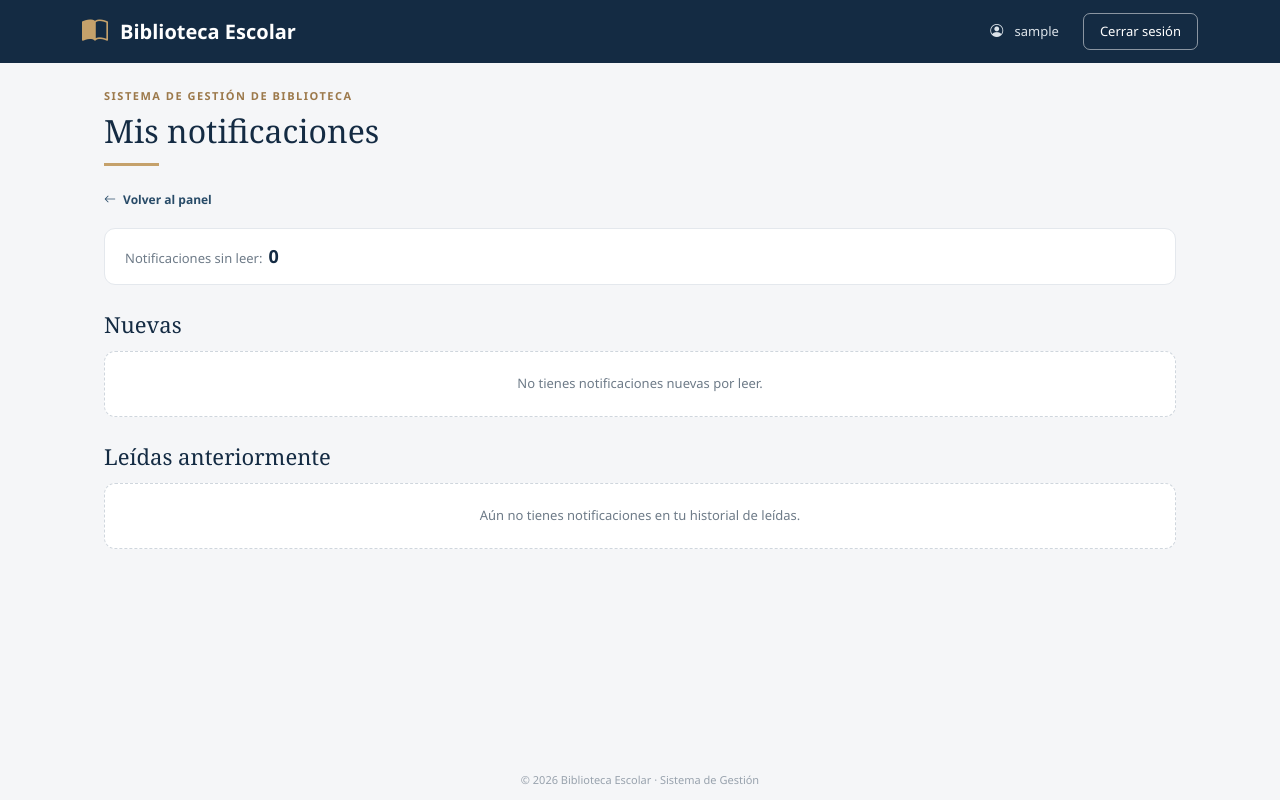
After one commit to Ximenadiaz21/proyecto-final-is, a Django app: page /notificaciones/ in a window 1280 px wide. The commit adds this page. Run offline with Django 5.2, Linux system fonts and the light colour scheme; the visitor is signed in with stand-in values (Sample User, id 1); data that the repository does not hold is empty.

Commit message:
Implementar consulta y gestión de notificaciones del usuario (CU-15, RF-15)

```diff
--- a/biblioteca/urls.py
+++ b/biblioteca/urls.py
@@ -10,7 +10,12 @@ from django.contrib.auth.views import (
     PasswordResetCompleteView,
 )
 
-from cuentas.views import panel_usuario
+from cuentas.views import (
+    panel_usuario,
+    mis_notificaciones,
+    marcar_notificacion_leida,
+    marcar_todas_leidas,
+)
 
 
 urlpatterns = [
@@ -53,6 +58,11 @@ urlpatterns = [
     # Muestra el panel del usuario
     path('panel/', panel_usuario, name='panel'),
 
+    # Notificaciones del usuario (CU-15)
+    path('notificaciones/', mis_notificaciones, name='mis_notificaciones'),
+    path('notificaciones/<int:notificacion_id>/leer/', marcar_notificacion_leida, name='marcar_notificacion_leida'),
+    path('notificaciones/leer-todas/', marcar_todas_leidas, name='marcar_todas_leidas'),
+
     # Conecta el catálogo de libros
     path('catalogo/', include('catalogo.urls')),
 
--- a/cuentas/views.py
+++ b/cuentas/views.py
@@ -1,6 +1,10 @@
 
-from django.shortcuts import render
+from django.contrib import messages
 from django.contrib.auth.decorators import login_required
+from django.shortcuts import get_object_or_404, redirect, render
+from django.views.decorators.http import require_POST
+
+from .models import Notificacion
 
 
 # Muestra el panel del usuario
@@ -23,10 +27,82 @@ def panel_usuario(request):
     else:
         titulo = 'Panel de usuario'
 
+    notificaciones_no_leidas = Notificacion.objects.filter(
+        usuario=usuario,
+        leida=False
+    ).count()
+
     # Envía los datos al HTML
     contexto = {
         'usuario': usuario,
         'titulo': titulo,
+        'notificaciones_no_leidas': notificaciones_no_leidas,
     }
 
     return render(request, 'panel.html', contexto)
+
+
+# Muestra las notificaciones del usuario autenticado (CU-15, RF-15)
+@login_required
+def mis_notificaciones(request):
+    # Obtiene el usuario que tiene la sesión activa
+    usuario = request.user
+
+    # Consulta todas las notificaciones del usuario ordenadas de la más reciente a la más antigua
+    notificaciones = list(
+        Notificacion.objects.filter(usuario=usuario).order_by('-fecha', '-id')
+    )
+
+    # Separa las notificaciones nuevas (no leídas) del historial de leídas
+    no_leidas = [n for n in notificaciones if not n.leida]
+    leidas = [n for n in notificaciones if n.leida]
+
+    # Prepara el contexto para enviar a la plantilla HTML
+    contexto = {
+        'usuario': usuario,
+        'titulo': 'Mis notificaciones',
+        'no_leidas': no_leidas,
+        'leidas': leidas,
+        'total_no_leidas': len(no_leidas),
+    }
+
+    return render(request, 'notificaciones/mis_notificaciones.html', contexto)
+
+
+# Marca una notificación individual del usuario como leída (CU-15)
+@login_required
+@require_POST
+def marcar_notificacion_leida(request, notificacion_id):
+    # Busca la notificación asegurando que pertenezca al usuario en sesión (RNF-02)
+    notificacion = get_object_or_404(
+        Notificacion,
+        id=notificacion_id,
+        usuario=request.user
+    )
+
+    # Actualiza el estado únicamente si aún estaba pendiente por leer
+    if not notificacion.leida:
+        notificacion.leida = True
+        notificacion.save(update_fields=['leida'])
+        messages.success(request, "Notificación marcada como leída.")
+
+    return redirect('mis_notificaciones')
+
+
+# Marca todas las notificaciones pendientes del usuario como leídas (CU-15)
+@login_required
+@require_POST
+def marcar_todas_leidas(request):
+    # Actualiza en bloque todas las notificaciones no leídas del usuario actual
+    actualizadas = Notificacion.objects.filter(
+        usuario=request.user,
+        leida=False
+    ).update(leida=True)
+
+    # Informa al usuario el resultado de la acción
+    if actualizadas:
+        messages.success(request, f"Se marcaron {actualizadas} notificación(es) como leídas.")
+    else:
+        messages.info(request, "No tenías notificaciones pendientes por leer.")
+
+    return redirect('mis_notificaciones')
--- /dev/null
+++ b/templates/notificaciones/mis_notificaciones.html
@@ -0,0 +1,309 @@
+<!DOCTYPE html>
+<html lang="es">
+<head>
+    <meta charset="UTF-8">
+    <meta name="viewport" content="width=device-width, initial-scale=1.0">
+
+    <title>{{ titulo }} | Biblioteca Escolar</title>
+
+    <!-- Carga Bootstrap y los iconos del sistema -->
+    <link href="https://cdn.jsdelivr.net/npm/bootstrap@5.3.3/dist/css/bootstrap.min.css" rel="stylesheet">
+    <link href="https://cdn.jsdelivr.net/npm/bootstrap-icons@1.11.3/font/bootstrap-icons.css" rel="stylesheet">
+
+    <style>
+        /* Variables de color institucionales de la biblioteca */
+        :root {
+            --azul: #142b43;
+            --azul-secundario: #284b68;
+            --dorado: #c5a16b;
+            --fondo: #f5f6f8;
+            --gris: #6e7b88;
+        }
+
+        body {
+            min-height: 100vh;
+            background-color: var(--fondo);
+            font-family: "Segoe UI", Arial, sans-serif;
+            color: #273747;
+            display: flex;
+            flex-direction: column;
+        }
+
+        /* Barra de navegación superior */
+        .navbar-biblioteca { background-color: var(--azul); padding: 12px 0; }
+
+        .marca {
+            display: flex; align-items: center; gap: 12px;
+            color: white; text-decoration: none;
+            font-size: 20px; font-weight: 600;
+        }
+        .marca:hover { color: white; }
+        .marca i { color: var(--dorado); font-size: 26px; }
+
+        .usuario-navbar { color: #dce3e9; font-size: 13px; }
+
+        .btn-salir {
+            background: transparent;
+            border: 1px solid rgba(255,255,255,0.5);
+            border-radius: 7px; padding: 8px 16px;
+            color: white; font-size: 13px; transition: 0.2s;
+        }
+        .btn-salir:hover { background-color: white; color: var(--azul); }
+
+        /* Contenedor principal de la página */
+        .contenido {
+            width: 100%; max-width: 1120px;
+            margin: 25px auto 10px; padding: 0 24px; flex: 1;
+        }
+
+        /* Encabezados de sección */
+        .etiqueta {
+            color: #9c794b; font-size: 11px; font-weight: 700;
+            letter-spacing: 1.5px; text-transform: uppercase; margin-bottom: 7px;
+        }
+
+        h1.titulo {
+            color: var(--azul);
+            font-family: Georgia, "Times New Roman", serif;
+            font-size: 32px; font-weight: 400; margin-bottom: 8px;
+        }
+
+        .linea-dorada { width: 55px; height: 3px; margin: 13px 0 20px; background-color: var(--dorado); }
+
+        .titulo-seccion {
+            color: var(--azul);
+            font-family: Georgia, "Times New Roman", serif;
+            font-size: 22px; margin: 26px 0 14px;
+        }
+
+        /* Caja de resumen de notificaciones pendientes */
+        .resumen {
+            background: white; border: 1px solid #e4e8ed; border-radius: 11px;
+            padding: 14px 20px; margin: 18px 0 0; font-size: 13px; color: var(--gris);
+            display: flex; justify-content: space-between; align-items: center; flex-wrap: wrap; gap: 12px;
+        }
+        .resumen strong { color: var(--azul); font-size: 18px; margin-left: 6px; }
+
+        /* Tarjeta individual de notificación */
+        .notificacion {
+            background: white; border: 1px solid #e4e8ed;
+            border-radius: 11px; padding: 16px 20px; margin-bottom: 12px;
+            transition: 0.2s;
+        }
+        .notificacion.no-leida {
+            border-left: 4px solid var(--dorado);
+            background-color: #ffffff;
+        }
+        .notificacion.leida {
+            background-color: #fafbfc;
+            opacity: 0.88;
+        }
+
+        .notificacion .mensaje {
+            color: #273747; font-size: 14px; line-height: 1.6; margin: 6px 0 4px;
+        }
+        .notificacion .fecha {
+            color: var(--gris); font-size: 12px; margin: 0;
+        }
+
+        /* Etiquetas de color según el tipo de notificación */
+        .badge-tipo {
+            display: inline-block; padding: 4px 10px; border-radius: 5px;
+            font-size: 11px; font-weight: 600; background: #f1f3f5; color: #697784;
+        }
+        .badge-VENCE_PRONTO { background: #fff4de; color: #9a6a12; }
+        .badge-VENCIDO { background: #fde8e8; color: #9b1c1c; }
+        .badge-RESERVA_DISPONIBLE { background: #e3f4ea; color: #1f7a45; }
+        .badge-MULTA { background: #fde8e8; color: #9b1c1c; }
+        .badge-GENERAL { background: #e6eefb; color: #2a5aa8; }
+
+        /* Botones de acción */
+        .btn-accion {
+            border: 0; border-radius: 7px; padding: 8px 14px;
+            font-size: 12px; font-weight: 600; color: white;
+            background-color: var(--azul); white-space: nowrap;
+            transition: 0.2s;
+        }
+        .btn-accion:hover { background-color: var(--azul-secundario); }
+
+        .btn-borde {
+            background: white; color: var(--azul); border: 1px solid #cfd6dd;
+            border-radius: 7px; padding: 6px 12px; font-size: 12px; font-weight: 600;
+            white-space: nowrap; transition: 0.2s;
+        }
+        .btn-borde:hover { background: var(--azul); color: white; border-color: var(--azul); }
+
+        /* Mensaje cuando no hay notificaciones */
+        .vacio {
+            background: white; border: 1px dashed #cfd6dd; border-radius: 11px;
+            padding: 22px; text-align: center; color: var(--gris); font-size: 13px;
+        }
+
+        .enlace-admin {
+            color: var(--azul-secundario); text-decoration: none;
+            font-size: 12px; font-weight: 600;
+        }
+        .enlace-admin:hover { text-decoration: underline; }
+
+        .pie-pagina { text-align: center; color: #98a2ad; font-size: 11px; padding: 12px 15px; }
+
+        /* Adaptación para dispositivos móviles */
+        @media (max-width: 700px) {
+            .usuario-navbar { display: none; }
+            .contenido { padding: 0 18px; }
+            h1.titulo { font-size: 27px; }
+        }
+    </style>
+</head>
+
+<body>
+
+    <!-- Muestra la barra de navegación superior -->
+    <nav class="navbar-biblioteca">
+        <div class="container d-flex justify-content-between align-items-center">
+            <a href="{% url 'panel' %}" class="marca">
+                <i class="bi bi-book-half"></i>
+                Biblioteca Escolar
+            </a>
+
+            <div class="d-flex align-items-center gap-4">
+                <span class="usuario-navbar">
+                    <i class="bi bi-person-circle me-2"></i>
+                    {{ usuario.username }}
+                </span>
+
+                <!-- Cierra la sesión del usuario -->
+                <form method="post" action="{% url 'logout' %}" class="m-0">
+                    {% csrf_token %}
+                    <button type="submit" class="btn-salir">Cerrar sesión</button>
+                </form>
+            </div>
+        </div>
+    </nav>
+
+    <main class="contenido">
+
+        <!-- Muestra los mensajes de confirmación o aviso del sistema -->
+        {% if messages %}
+            {% for mensaje in messages %}
+                <div class="alert alert-{% if mensaje.tags == 'error' %}danger{% else %}{{ mensaje.tags }}{% endif %} alert-dismissible fade show" role="alert">
+                    {{ mensaje }}
+                    <button type="button" class="btn-close" data-bs-dismiss="alert" aria-label="Cerrar"></button>
+                </div>
+            {% endfor %}
+        {% endif %}
+
+        <!-- Encabezado principal de la vista -->
+        <div class="etiqueta">Sistema de Gestión de Biblioteca</div>
+        <h1 class="titulo">Mis notificaciones</h1>
+        <div class="linea-dorada"></div>
+
+        <!-- Enlace para regresar al panel principal -->
+        <a href="{% url 'panel' %}" class="enlace-admin">
+            <i class="bi bi-arrow-left me-1"></i> Volver al panel
+        </a>
+
+        <!-- Resumen de notificaciones sin leer y botón para marcarlas todas -->
+        <div class="resumen">
+            <div>
+                Notificaciones sin leer:<strong>{{ total_no_leidas }}</strong>
+            </div>
+
+            {% if total_no_leidas > 0 %}
+                <form method="post" action="{% url 'marcar_todas_leidas' %}" class="m-0">
+                    {% csrf_token %}
+                    <button type="submit" class="btn-accion">
+                        <i class="bi bi-check2-all me-1"></i> Marcar todas como leídas
+                    </button>
+                </form>
+            {% endif %}
+        </div>
+
+        <!-- Lista de notificaciones nuevas (no leídas) -->
+        <h2 class="titulo-seccion">Nuevas</h2>
+
+        {% for n in no_leidas %}
+            <div class="notificacion no-leida">
+                <div class="d-flex justify-content-between align-items-start gap-3 flex-wrap">
+                    <div>
+                        <span class="badge-tipo badge-{{ n.tipo }}">
+                            {% if n.tipo == 'VENCE_PRONTO' %}
+                                <i class="bi bi-clock me-1"></i> Vence pronto
+                            {% elif n.tipo == 'VENCIDO' %}
+                                <i class="bi bi-exclamation-octagon me-1"></i> Préstamo vencido
+                            {% elif n.tipo == 'RESERVA_DISPONIBLE' %}
+                                <i class="bi bi-bookmark-check me-1"></i> Reserva disponible
+                            {% elif n.tipo == 'MULTA' %}
+                                <i class="bi bi-receipt me-1"></i> Multa
+                            {% else %}
+                                <i class="bi bi-info-circle me-1"></i> Aviso general
+                            {% endif %}
+                        </span>
+
+                        <p class="mensaje">{{ n.mensaje }}</p>
+                        <p class="fecha">
+                            <i class="bi bi-calendar3 me-1"></i> {{ n.fecha|date:"d/m/Y H:i" }}
+                        </p>
+                    </div>
+
+                    <!-- Formulario para marcar esta notificación como leída -->
+                    <div>
+                        <form method="post" action="{% url 'marcar_notificacion_leida' n.id %}" class="m-0">
+                            {% csrf_token %}
+                            <button type="submit" class="btn-borde">
+                                <i class="bi bi-check2 me-1"></i> Marcar como leída
+                            </button>
+                        </form>
+                    </div>
+                </div>
+            </div>
+        {% empty %}
+            <div class="vacio">No tienes notificaciones nuevas por leer.</div>
+        {% endfor %}
+
+        <!-- Historial de notificaciones ya leídas -->
+        <h2 class="titulo-seccion">Leídas anteriormente</h2>
+
+        {% for n in leidas %}
+            <div class="notificacion leida">
+                <div class="d-flex justify-content-between align-items-start gap-3 flex-wrap">
+                    <div>
+                        <span class="badge-tipo badge-{{ n.tipo }}">
+                            {% if n.tipo == 'VENCE_PRONTO' %}
+                                Vence pronto
+                            {% elif n.tipo == 'VENCIDO' %}
+                                Préstamo vencido
+                            {% elif n.tipo == 'RESERVA_DISPONIBLE' %}
+                                Reserva disponible
+                            {% elif n.tipo == 'MULTA' %}
+                                Multa
+                            {% else %}
+                                Aviso general
+                            {% endif %}
+                        </span>
+
+                        <p class="mensaje">{{ n.mensaje }}</p>
+                        <p class="fecha">
+                            <i class="bi bi-calendar3 me-1"></i> {{ n.fecha|date:"d/m/Y H:i" }}
+                        </p>
+                    </div>
+
+                    <div>
+                        <span class="badge-tipo">Leída</span>
+                    </div>
+                </div>
+            </div>
+        {% empty %}
+            <div class="vacio">Aún no tienes notificaciones en tu historial de leídas.</div>
+        {% endfor %}
+
+    </main>
+
+    <!-- Pie de página institucional -->
+    <footer class="pie-pagina">
+        © 2026 Biblioteca Escolar · Sistema de Gestión
+    </footer>
+
+    <script src="https://cdn.jsdelivr.net/npm/bootstrap@5.3.3/dist/js/bootstrap.bundle.min.js"></script>
+</body>
+</html>
```
Also changed, not shown: templates/panel.html (+72 -0 lines).
